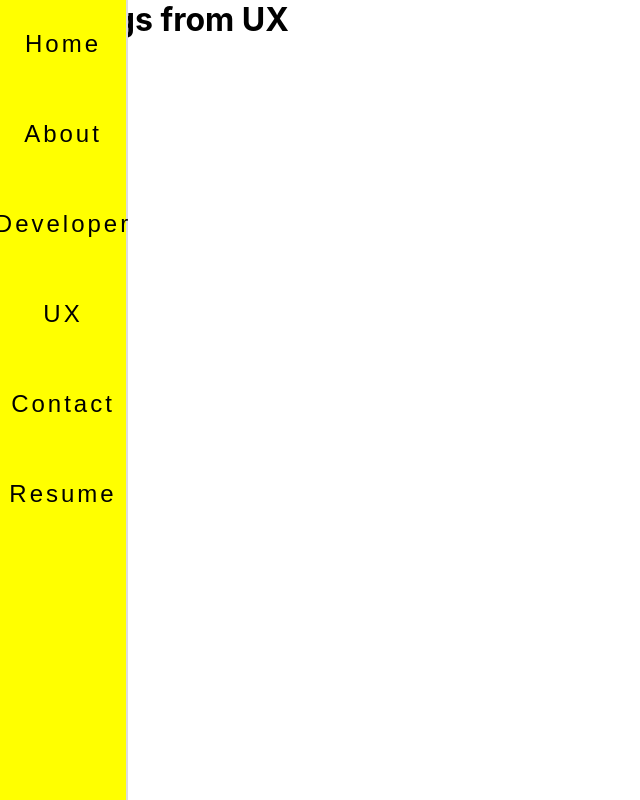
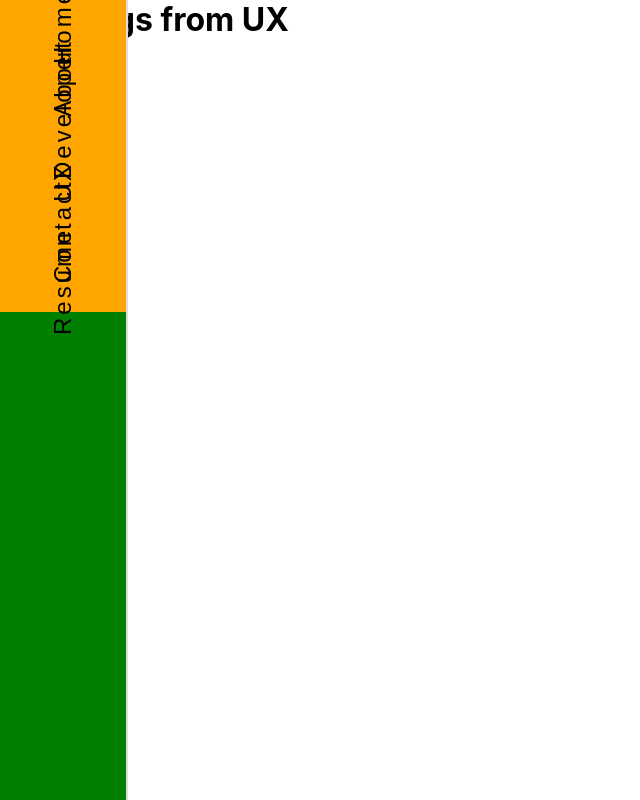
Before and after one commit to tpadilla10117/v2.0-tpadilla.com, a React (Create React App) app: page /ux in a window 1280 px wide. Shown: the whole page, without its empty margins (0-640 px from the left). Built offline with nearby package versions, Linux system fonts and the light colour scheme.

Commit message:
check the Aboutme.jsx notes

```diff
--- a/src/components/layout/header/Header.scss
+++ b/src/components/layout/header/Header.scss
@@ -1,6 +1,7 @@
 .header-wrapper {
     background-color: yellow;
     width: 10vw;
+    max-width: 10vw;
     height: 100vh;
     position: fixed;
     z-index: 999;
--- a/src/components/layout/navbar/Navbar.scss
+++ b/src/components/layout/navbar/Navbar.scss
@@ -14,17 +14,75 @@
 
   .navbar {
     display: flex;
-    position: relative;
+    position: fixed;
     max-width: 100%;
     height: 100%;
-    width: 100%;
-    justify-content: center;
+    width: 10vw;
+    flex-direction: column;
+    justify-content: flex-start;
+    align-items: center;
+    /* justify-content: center; */
+    /* --webkit-box-orient: vertical;
+    --webkit-box-direction: normal; */
+    /* transform: rotate(-90deg); */
     /* align-items: flex-end; */
-    padding: 30px;
+    /* padding: 30px; */
     top: 0px;
     left: 0px;
-    /* background-color: green; */
+    bottom: 0px;
+    background-color: green;
     border-right: 2px solid #ddd;
+
+    .nav-items-container {
+      position: absolute;
+      /* transform: rotate(-90deg); */
+      width: 100%;
+      /* left: -196px;
+      top: 328px;
+      width: 480px; */
+      max-width: 100%;
+      height: 100%;
+      text-align: right;
+
+      .main-nav-item {
+        /* position: absolute; */
+        /* position: relative; */
+        /* transform: rotate(-90deg); */
+
+        /* -webkit-transform-origin: left top;
+        -webkit-transform:rotate(-90deg) translateX(-100%); */
+
+        /* top: 328px;
+        left: 50px; */
+        display: flex;
+        flex-direction: column;
+
+        text-align: right;
+        background-color: orange;
+        max-width: 100%;
+
+      }
+/* /TODO: Need to make the li items horizontal, some reason they are stacked */
+      .main-nav-item > li {
+
+        /* margin-right: 20px;
+        height: 100%;
+        line-height: 45px; */
+        color: black;
+        /* overflow: hidden; */
+        position: static;
+        display: inline;
+        padding: 12px 14px;
+        max-width: 100%;
+        transform: rotate(-90deg);
+        height: 100%;
+        /* justify-content: space-between */;
+        /* float: right; */
+
+
+
+      }
+    }
   }
 
   @media screen and (max-width: 768px) {
@@ -68,37 +126,6 @@
     display: none;
   }
 
-
-  /* /TODO: Need to make the li items horizontal */
-  .main-nav-item {
-    /* position: absolute;
-    transform: rotate(-90deg);
-    -webkit-transform-origin: left top;
-    -webkit-transform:rotate(-90deg) translateX(-100%); */
-
-    /* top: 328px;
-    left: 50px; */
-    /* display: flex; */
-    text-align: right;
-    background-color: orange;
-    max-width: 100%;
-
-  }
-
-  .main-nav-item > li {
-
-    /* margin-right: 20px;
-    height: 100%;
-    line-height: 45px; */
-    color: black;
-    /* display: block; */
-    /* overflow: hidden; */
-    /* position: static; */
-    /* display: inline; */
-    max-width: 100%;
-
-  }
-
   /* .nav-logo {
     height: 100px;
   } */
```
